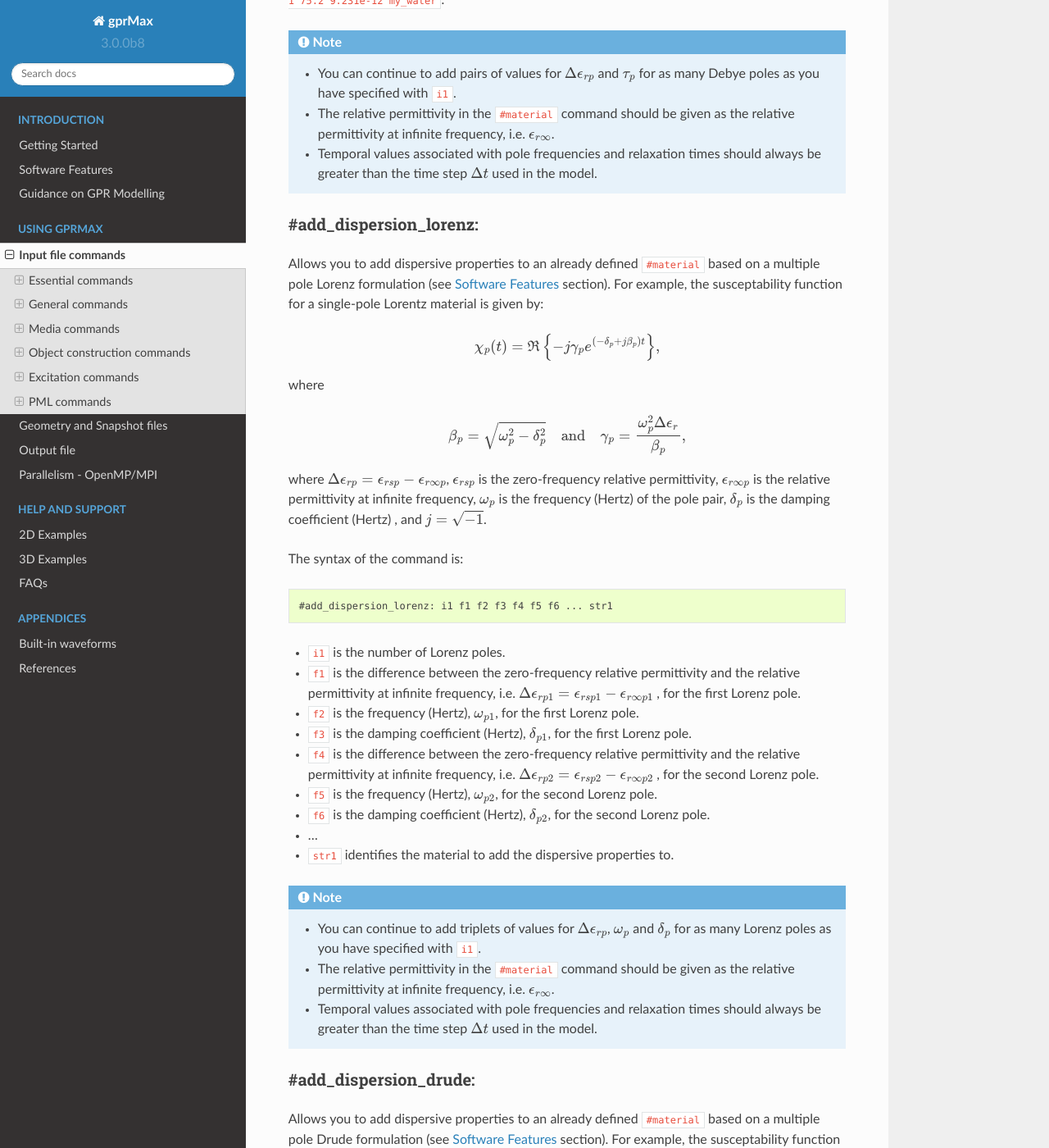
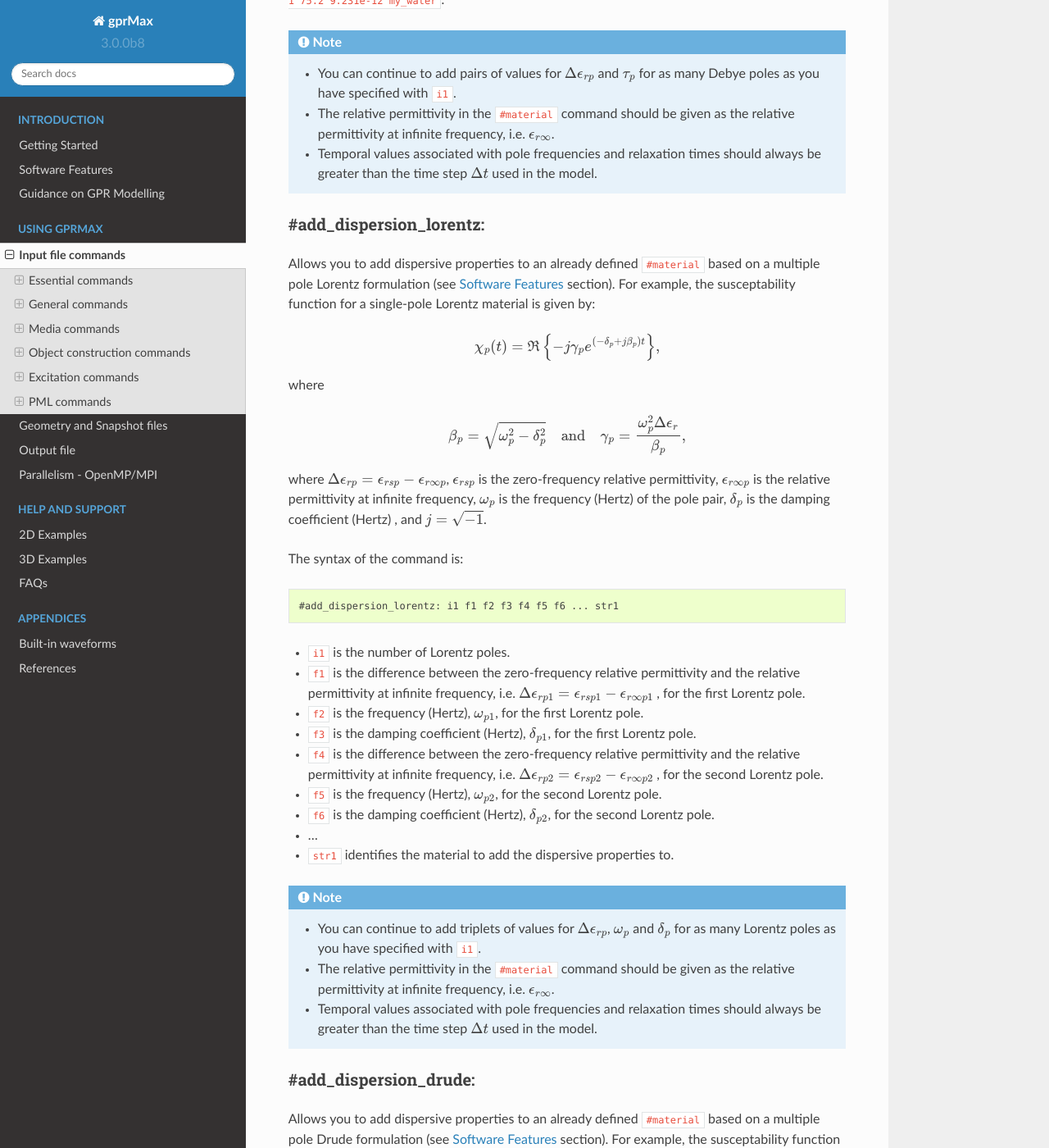
Before and after one commit to gprMax/gprMax, a Sphinx documentation site: the page built from docs/source/input.rst, in a window 1280 px wide and 1400 px high, scrolled down 8713 px. Shown: the whole window at 82% size. Built offline with Sphinx 7.4.7 and the Read the Docs theme 2.0.0, drawn with Linux system fonts in a browser that asks for light colours.

```diff
--- a/docs/source/features.rst
+++ b/docs/source/features.rst
@@ -16,7 +16,7 @@
 * Scripting in the input file.
 * Built-in library of antenna models
 * Anisotropic material modelling.
-* Dispersive material modelling using multiple pole Debye, Lorenz or Drude formulations.
+* Dispersive material modelling using multiple pole Debye, Lorentz or Drude formulations.
 * Building heterogeneous objects using fractal distributions.
 * Building objects with rough surfaces.
 * Modelling soils with realistic dielectric and geometric properties.
@@ -28,7 +28,7 @@
 * ``#python`` and ``#end_python`` are used to define blocks of the input file where Python code will be executed. This allows the user to use scripting directly in the input file.
 * ``#material`` replaces ``#medium`` with a new syntax.
 * ``#add_dispersion_debye`` is used to add Debye dispersive properties to a ``#material``.
-* ``#add_dispersion_lorenz`` is used to add Lorenz dispersive properties to a ``#material``.
+* ``#add_dispersion_lorentz`` is used to add Lorentz dispersive properties to a ``#material``.
 * ``#add_dispersion_drude`` is used to add Drude dispersive properties to a ``#material``.
 * ``#soil_peplinski`` is a soil mixing model that can be used with ``#fractal_box`` to generate soil(s) with more realistic dielectric and geometric properties.
 * ``#cylindrical_sector`` (like a slice of pie shape) is a new object building command.
@@ -95,7 +95,7 @@
 Dispersive media
 ----------------
 
-gprMax has always included the ability to represent dispersive materials using a single-pole Debye model. Many materials can be adequately represented using this approach for the typical frequency ranges associated with GPR. However, multi-pole Debye, Drude and Lorenz functions are often used to simulate the electric susceptibility of materials such as: water [PIE2009]_, human tissue [IRE2013]_, cold plasma [LI2013]_, gold [VIA2005]_, and soils [BER1998]_, [GIAK2012]_, [TEI1998]_. Electric susceptibility relates the polarization density to the electric field, and includes both the real and imaginary parts of the complex electric permittivity variation. In the new version of gprMax a recursive convolution based method is used to express dispersive properties as apparent current density sources [GIA2014]_. A major advantage of this implementation is that it creates an inclusive susceptibility function that holds, as special cases, Debye, Drude and Lorenz materials. For further details see the :ref:`material commands section <materials>`.
+gprMax has always included the ability to represent dispersive materials using a single-pole Debye model. Many materials can be adequately represented using this approach for the typical frequency ranges associated with GPR. However, multi-pole Debye, Drude and Lorentz functions are often used to simulate the electric susceptibility of materials such as: water [PIE2009]_, human tissue [IRE2013]_, cold plasma [LI2013]_, gold [VIA2005]_, and soils [BER1998]_, [GIAK2012]_, [TEI1998]_. Electric susceptibility relates the polarization density to the electric field, and includes both the real and imaginary parts of the complex electric permittivity variation. In the new version of gprMax a recursive convolution based method is used to express dispersive properties as apparent current density sources [GIA2014]_. A major advantage of this implementation is that it creates an inclusive susceptibility function that holds, as special cases, Debye, Drude and Lorentz materials. For further details see the :ref:`material commands section <materials>`.
 
 Realistic soils, heterogeneous objects and rough surfaces
 ---------------------------------------------------------
--- a/docs/source/input.rst
+++ b/docs/source/input.rst
@@ -314,10 +314,10 @@
     * Temporal values associated with pole frequencies and relaxation times should always be greater than the time step :math:`\Delta t` used in the model.
 
 
-#add_dispersion_lorenz:
+#add_dispersion_lorentz:
 -----------------------
 
-Allows you to add dispersive properties to an already defined ``#material`` based on a multiple pole Lorenz formulation (see :ref:`capabilities` section). For example, the susceptability function for a single-pole Lorentz material is given by:
+Allows you to add dispersive properties to an already defined ``#material`` based on a multiple pole Lorentz formulation (see :ref:`capabilities` section). For example, the susceptability function for a single-pole Lorentz material is given by:
 
 .. math::
 
@@ -335,21 +335,21 @@
 
 .. code-block:: none
 
-    #add_dispersion_lorenz: i1 f1 f2 f3 f4 f5 f6 ... str1
+    #add_dispersion_lorentz: i1 f1 f2 f3 f4 f5 f6 ... str1
 
-* ``i1`` is the number of Lorenz poles.
-* ``f1`` is the difference between the zero-frequency relative permittivity and the relative permittivity at infinite frequency, i.e. :math:`\Delta \epsilon_{rp1} = \epsilon_{rsp1} - \epsilon_{r \infty p1}` , for the first Lorenz pole.
-* ``f2`` is the frequency (Hertz), :math:`\omega_{p1}`, for the first Lorenz pole.
-* ``f3`` is the damping coefficient (Hertz), :math:`\delta_{p1}`, for the first Lorenz pole.
-* ``f4`` is the difference between the zero-frequency relative permittivity and the relative permittivity at infinite frequency, i.e. :math:`\Delta \epsilon_{rp2} = \epsilon_{rsp2} - \epsilon_{r \infty p2}` , for the second Lorenz pole.
-* ``f5`` is the frequency (Hertz), :math:`\omega_{p2}`, for the second Lorenz pole.
-* ``f6`` is the damping coefficient (Hertz), :math:`\delta_{p2}`, for the second Lorenz pole.
+* ``i1`` is the number of Lorentz poles.
+* ``f1`` is the difference between the zero-frequency relative permittivity and the relative permittivity at infinite frequency, i.e. :math:`\Delta \epsilon_{rp1} = \epsilon_{rsp1} - \epsilon_{r \infty p1}` , for the first Lorentz pole.
+* ``f2`` is the frequency (Hertz), :math:`\omega_{p1}`, for the first Lorentz pole.
+* ``f3`` is the damping coefficient (Hertz), :math:`\delta_{p1}`, for the first Lorentz pole.
+* ``f4`` is the difference between the zero-frequency relative permittivity and the relative permittivity at infinite frequency, i.e. :math:`\Delta \epsilon_{rp2} = \epsilon_{rsp2} - \epsilon_{r \infty p2}` , for the second Lorentz pole.
+* ``f5`` is the frequency (Hertz), :math:`\omega_{p2}`, for the second Lorentz pole.
+* ``f6`` is the damping coefficient (Hertz), :math:`\delta_{p2}`, for the second Lorentz pole.
 * ...
 * ``str1`` identifies the material to add the dispersive properties to.
 
 .. note::
 
-    * You can continue to add triplets of values for :math:`\Delta \epsilon_{rp}`, :math:`\omega_p` and :math:`\delta_p` for as many Lorenz poles as you have specified with ``i1``.
+    * You can continue to add triplets of values for :math:`\Delta \epsilon_{rp}`, :math:`\omega_p` and :math:`\delta_p` for as many Lorentz poles as you have specified with ``i1``.
     * The relative permittivity in the ``#material`` command should be given as the relative permittivity at infinite frequency, i.e. :math:`\epsilon_{r \infty}`.
     * Temporal values associated with pole frequencies and relaxation times should always be greater than the time step :math:`\Delta t` used in the model.
 
```
Also changed, not shown: 4 other files.
